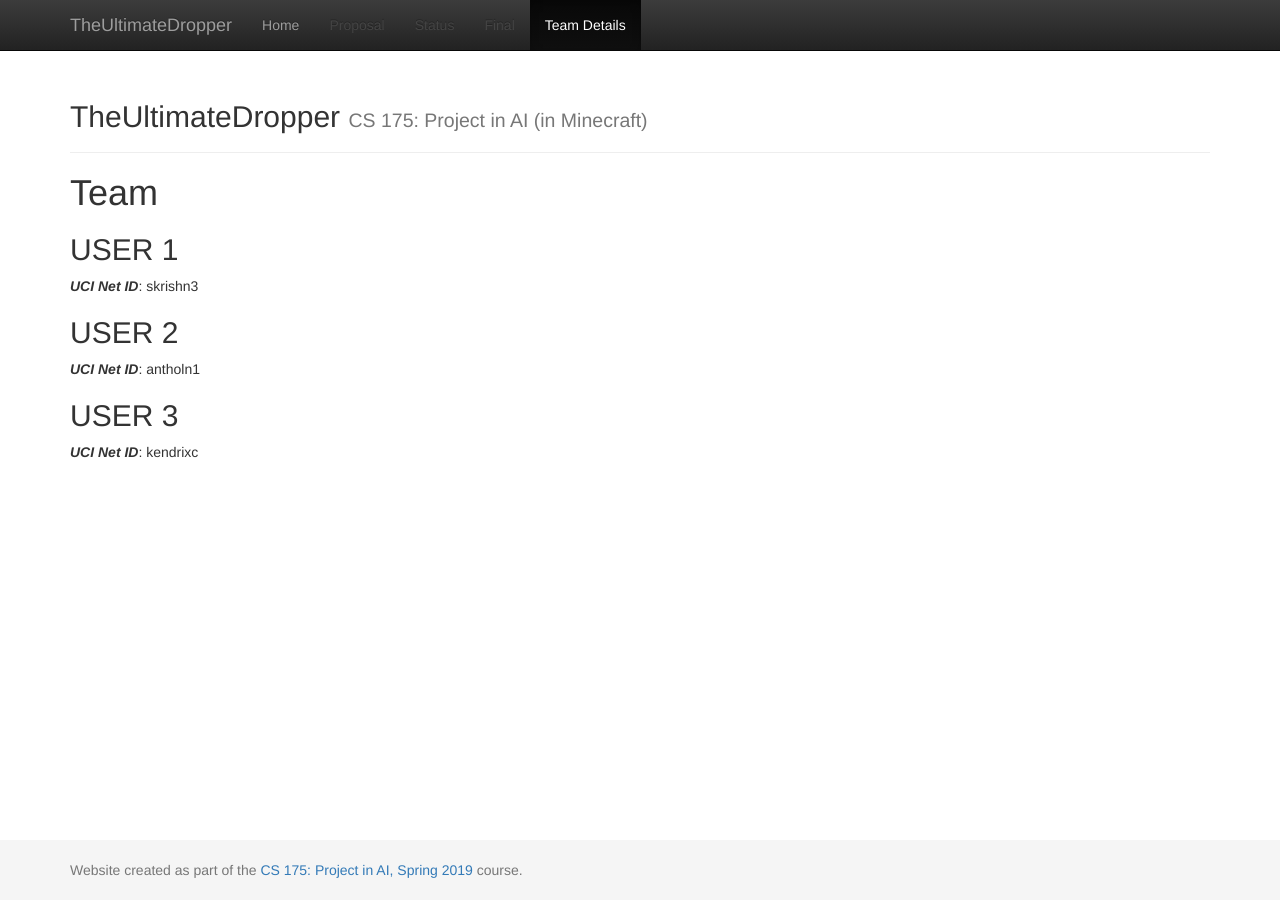
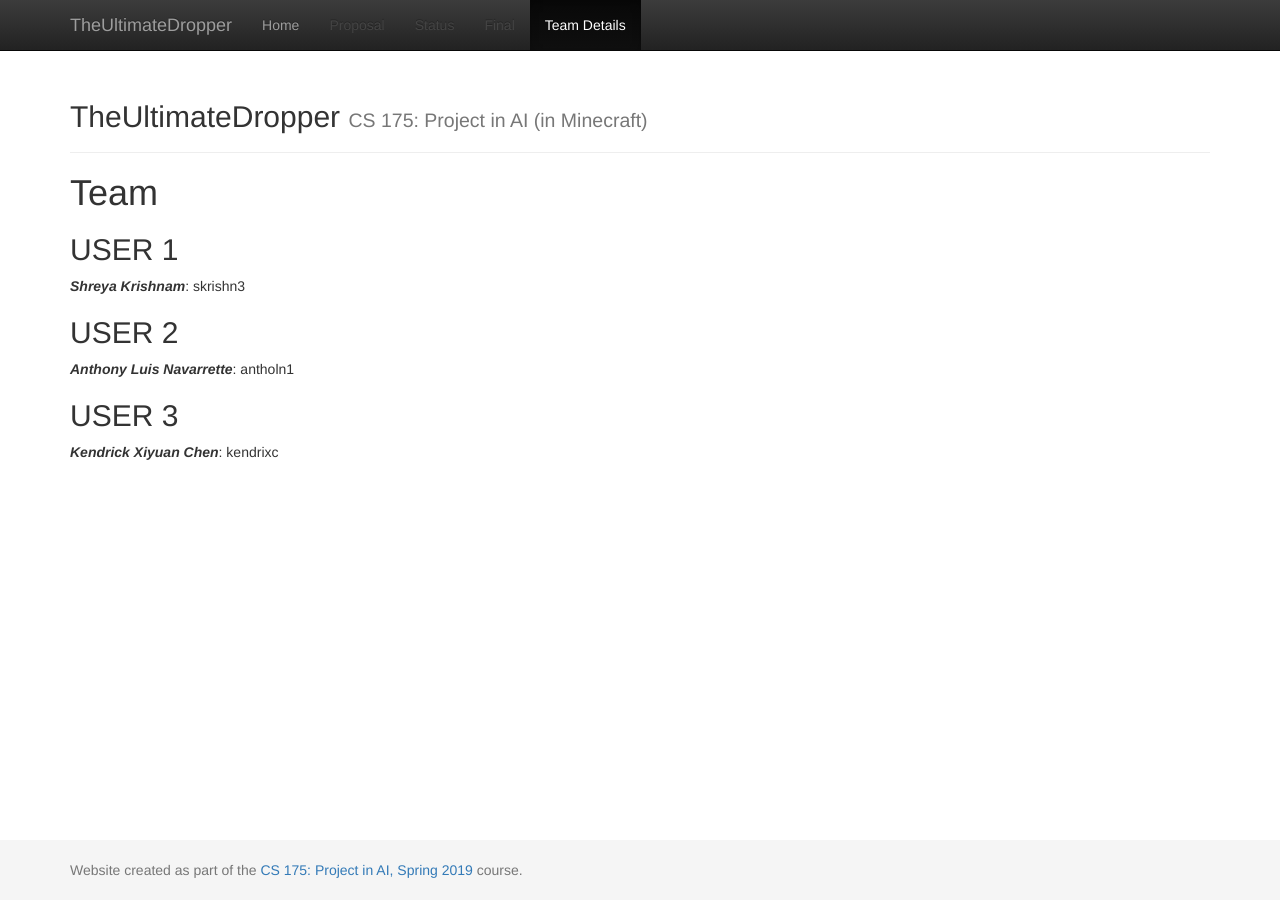
Before and after one commit to kendrixc/TheUltimateDropper, a Jekyll site: the page built from docs/team.md, in a window 1280 px wide. Built offline with Jekyll 4.4.1, drawn with Linux system fonts in a browser that asks for light colours.

Commit message:
Update team.md

```diff
--- a/docs/team.md
+++ b/docs/team.md
@@ -7,10 +7,10 @@ title:  Team
 
 
 ## USER 1
-***UCI Net ID***: skrishn3
+***Shreya Krishnam***: skrishn3
 
 ## USER 2
-***UCI Net ID***: antholn1
+***Anthony Luis Navarrette***: antholn1
 
 ## USER 3
-***UCI Net ID***: kendrixc
+***Kendrick Xiyuan Chen***: kendrixc
```
